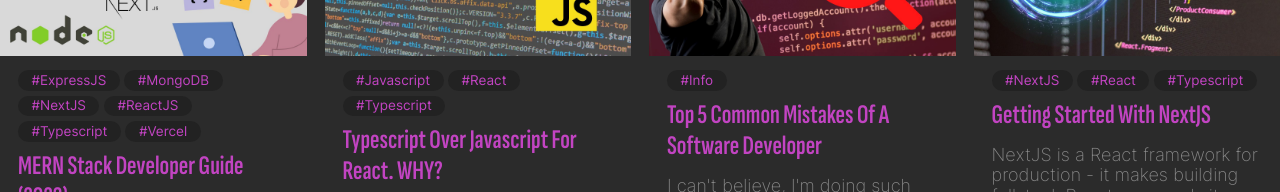
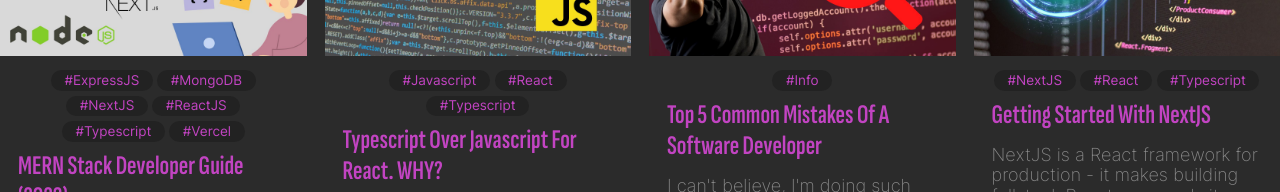
Before and after one commit to renciljustin/RensuuNextBlog, a Next.js app: page / in a window 1280 px wide. Shown: the part 1711-1903 px from the top of the page. Built offline with nearby package versions, Linux system fonts and the light colour scheme.

Commit message:
Tweak Pill component
Make the Pill component a clickable link.

```diff
--- a/components/blog/BlogPostThumbnail.tsx
+++ b/components/blog/BlogPostThumbnail.tsx
@@ -17,7 +17,7 @@
       <div className={classes.details}>
         <PillGroup>
           {post.tags.map((tag) => (
-            <Pill key={tag} label={'#' + tag} />
+            <Pill key={tag} label={'#' + tag} destination={'/'} />
           ))}
         </PillGroup>
         <h3 className={classes.title}>{post.title}</h3>
--- a/components/ui/Pill.module.css
+++ b/components/ui/Pill.module.css
@@ -4,4 +4,5 @@
   color: var(--primary-color);
   font-size: 0.75rem;
   padding: 0.15rem 0.75rem;
+  text-decoration: none;
 }
--- a/components/ui/Pill.tsx
+++ b/components/ui/Pill.tsx
@@ -1,5 +1,16 @@
+import Link from 'next/link';
 import classes from './Pill.module.css';
 
-export default function Pill({ label }: { label: string }) {
-  return <span className={classes.pill}>{label}</span>;
+export default function Pill({
+  label,
+  destination,
+}: {
+  label: string;
+  destination: string;
+}) {
+  return (
+    <Link href={destination} className={classes.pill}>
+      {label}
+    </Link>
+  );
 }
--- a/components/ui/PillGroup.module.css
+++ b/components/ui/PillGroup.module.css
@@ -1,5 +1,6 @@
 .group {
   display: flex;
+  flex-wrap: wrap;
   gap: 0.25rem;
-  flex-wrap: wrap;
+  justify-content: center;
 }
```
